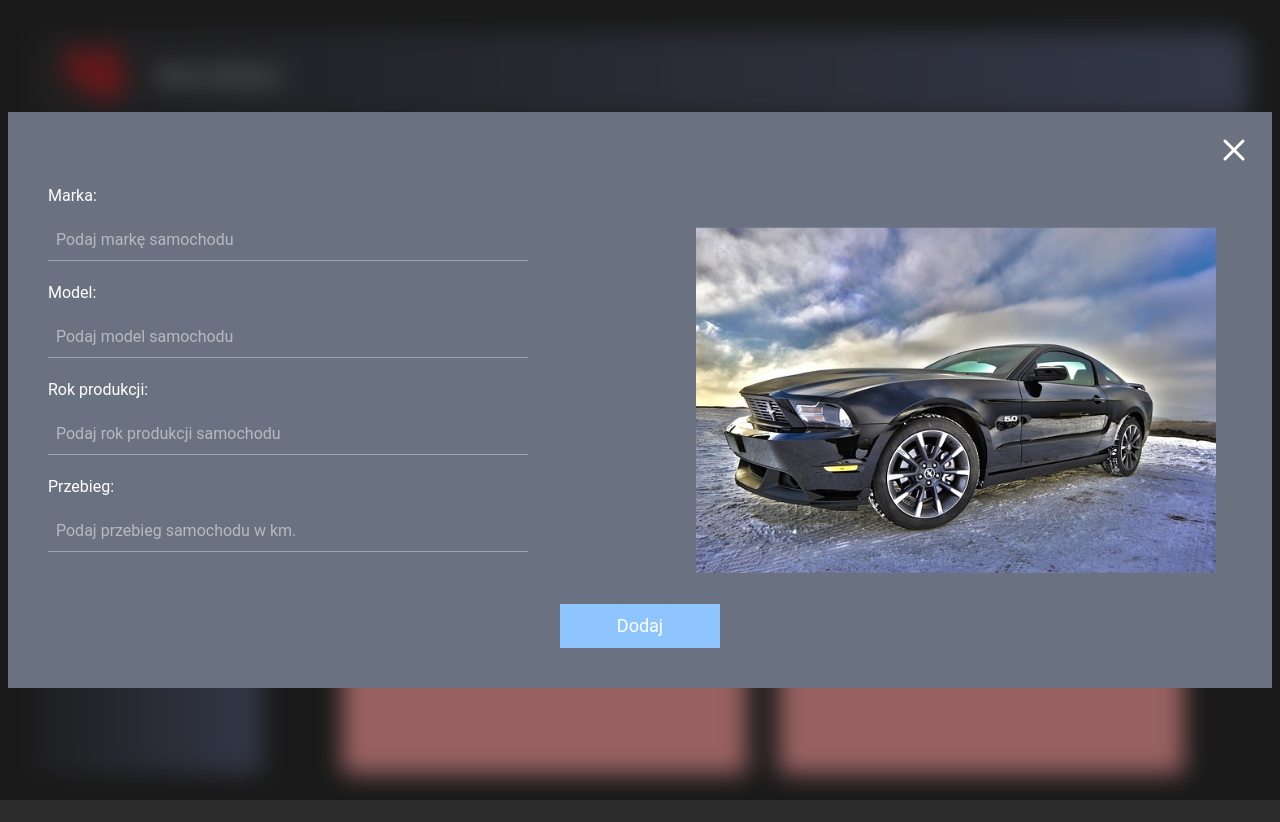
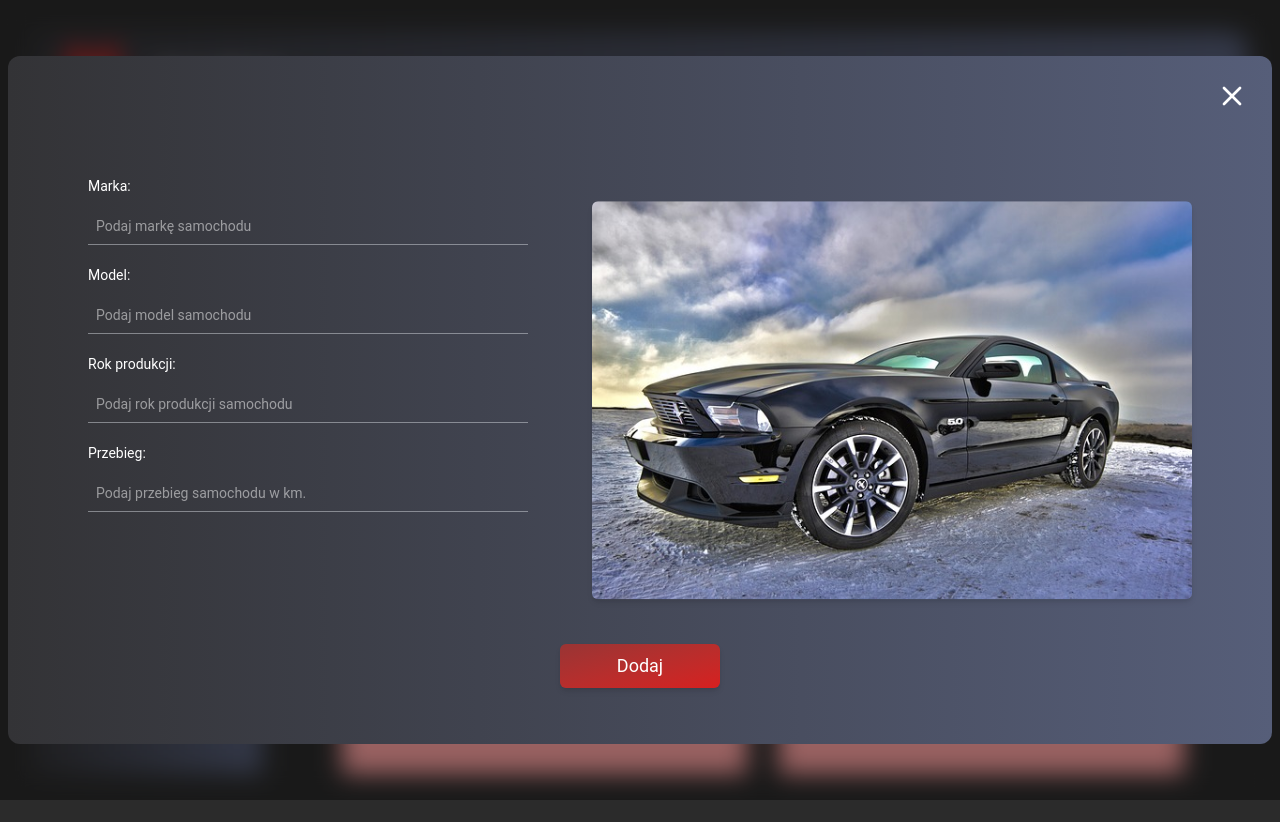
Before and after one commit to kamil-plewinski/moto-mate, a React (Vite) app: page /add-vehicle in a window 1280 px wide. Both pictures are taken after a click on the button "Dodaj samochód". Built offline with nearby package versions, Linux system fonts and the light colour scheme; a web font is replaced by a local one.

Commit message:
style: add style to add vehicle form

```diff
--- a/src/components/page-components/add-vehicle/AddVehicleForm.tsx
+++ b/src/components/page-components/add-vehicle/AddVehicleForm.tsx
@@ -30,7 +30,7 @@ export default function AddVehicleForm({
   const { showPopup } = usePopup();
 
   const inputClasses =
-    "p-2 max-w-120 border-b border-gray-300/50 focus:outline-none focus:border-red-400";
+    "p-2 w-full border-b border-gray-300/50 focus:outline-none focus:border-[#993434] lg:max-w-110";
 
   const config = vehicleFormConfig[vehicleCategory];
 
@@ -79,22 +79,22 @@ export default function AddVehicleForm({
       <form
         onClick={(e) => e.stopPropagation()}
         onSubmit={submitForm}
-        className="relative w-full top-0 left-0 mx-2 flex flex-col gap-3 p-10 bg-gray-500 lg:max-w-350"
+        className="relative w-full top-0 left-0 mx-2 flex flex-col gap-2 p-10 custom-background rounded-xl text-sm md:text-md lg:gap-3 lg:max-w-350 md:px-40 lg:px-10 lg:py-14 xl:pt-10 xl:px-20"
       >
         <button
           type="button"
           onClick={closeForm}
-          className="absolute top-0 right-0 m-5 cursor-pointer"
+          className="absolute top-0 right-0 m-3 cursor-pointer md:m-6 "
         >
-          <X size={36} />
+          <X size={32} />
         </button>
         <img
           id="vehicle-photo"
           src={config.defaultPhoto}
           alt="Zdjęcie wybranego pojazdu"
-          className="mx-auto w-full max-w-100 md:max-w-110 lg:mr-14 lg:absolute lg:right-0 lg:top-[50%] lg:translate-y-[-50%] lg:max-w-110 xl:max-w-130"
+          className="mx-auto w-full max-w-100 mt-2 md:max-w-120 lg:mr-14 lg:absolute lg:right-0 lg:top-[50%] lg:translate-y-[-50%] xl:max-w-150 xl:mr-20 shadow-md rounded-md lg:mt-0"
         />
-        <label htmlFor="brand" className="mt-8">
+        <label htmlFor="brand" className="mt-2 md:max-w-110 lg:mt-10 xl:mt-20">
           Marka:
         </label>
         <input
@@ -105,7 +105,7 @@ export default function AddVehicleForm({
           className={inputClasses}
           required
         />
-        <label htmlFor="model" className="mt-2">
+        <label htmlFor="model" className="mt-2 md:max-w-110">
           Model:
         </label>
         <input
@@ -116,7 +116,7 @@ export default function AddVehicleForm({
           className={inputClasses}
           required
         />
-        <label htmlFor="year" className="mt-2">
+        <label htmlFor="year" className="mt-2 md:max-w-110">
           Rok produkcji:
         </label>
         <input
@@ -127,7 +127,7 @@ export default function AddVehicleForm({
           className={inputClasses}
           required
         />
-        <label htmlFor="odometer" className="mt-2">
+        <label htmlFor="odometer" className="mt-2 md:max-w-110">
           Przebieg:
         </label>
         <input
@@ -140,7 +140,7 @@ export default function AddVehicleForm({
         />
         <button
           type="submit"
-          className="py-2 mt-10 mx-auto w-40 text-lg bg-blue-300 cursor-pointer"
+          className="py-2 mt-5 mx-auto w-40 text-lg rounded-md bg-linear-to-br from-[#993434] to-[#D71F1F] cursor-pointer hover:from-[#D71F1F] hover:to-[#993434] transition-colors duration-300 shadow-md lg:mt-15 xl:mt-30"
         >
           Dodaj
         </button>
```
